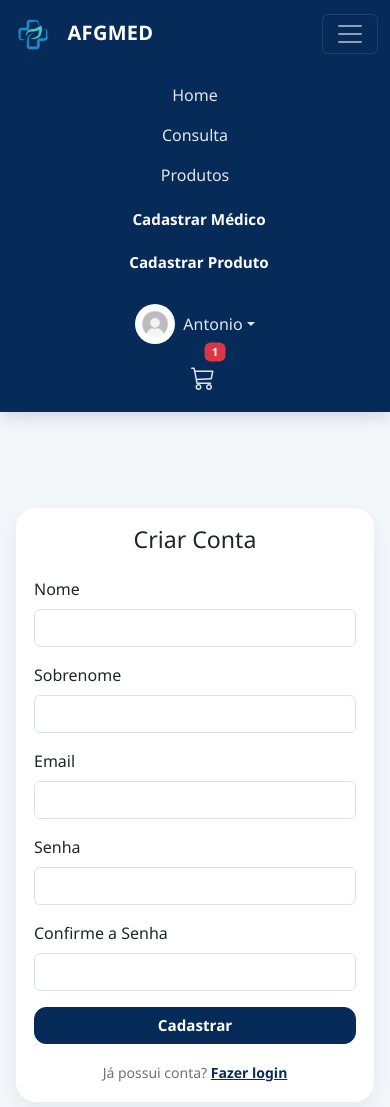
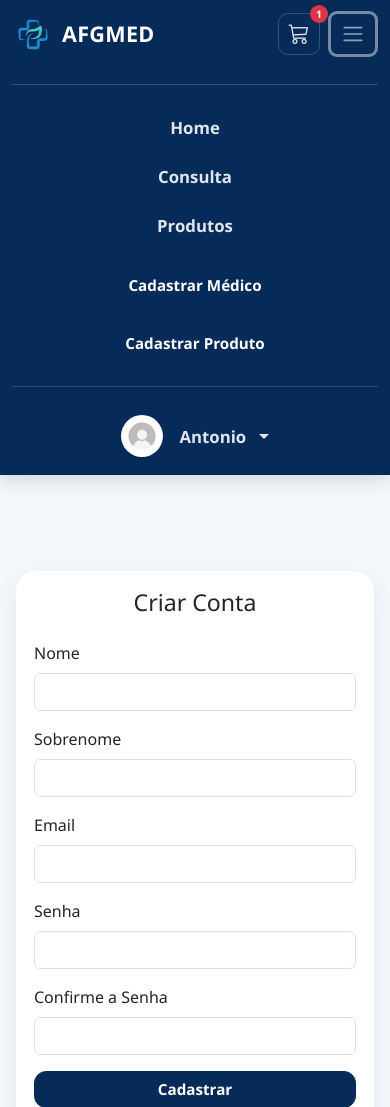
Before and after one commit to AntonioDonizeti/AFGMED, a Flask app: page /criar-conta in a window 390 px wide, after a click that opens the changed part. Shown: the top 1107 px of the page. Run offline with Flask 3, Linux system fonts and the light colour scheme; a user stored in the database is signed in; some libraries are stand-ins or nearby versions.

Commit message:
Ajuste do Carrinho Mobile

```diff
--- a/projetoafgmed/static/css/style.css
+++ b/projetoafgmed/static/css/style.css
@@ -147,7 +147,6 @@ body {
     background: linear-gradient(180deg, #eef7fb, #ffffff);
 }
 
-/* Ajuste automático das imagens dos médicos e produtos */
 .card-img-container {
     width: 100%;
     height: 200px;
@@ -196,6 +195,43 @@ h1.text-center {
     border-radius: 12px !important;
     margin-bottom: 10px;
     border: 1px solid #e5eaf0;
+}
+
+/* ========================== */
+/*      CARRINHO MOBILE       */
+/* ========================== */
+.carrinho-mobile-btn {
+    width: 46px;
+    height: 46px;
+    border: 1px solid rgba(255, 255, 255, 0.18);
+    border-radius: 10px;
+    color: #ffffff !important;
+    display: flex;
+    align-items: center;
+    justify-content: center;
+    text-decoration: none;
+    position: relative;
+}
+
+.carrinho-mobile-btn i {
+    font-size: 1.45rem;
+}
+
+.carrinho-mobile-btn:hover {
+    background: rgba(255, 255, 255, 0.08);
+    color: #7ee0d2 !important;
+}
+
+.carrinho-mobile-btn .badge,
+.badge-carrinho {
+    font-size: 0.65rem;
+    min-width: 18px;
+    height: 18px;
+    display: inline-flex;
+    align-items: center;
+    justify-content: center;
+    padding: 0 5px;
+    border-radius: 999px;
 }
 
 /* ========================== */
@@ -553,14 +589,6 @@ h1.text-center {
 /*       RESPONSIVO TABLET    */
 /* ========================== */
 @media (max-width: 992px) {
-    .navbar-nav {
-        padding-top: 15px;
-    }
-
-    .navbar-nav .btn {
-        margin-top: 6px;
-    }
-
     .hero-banner {
         background-position: center;
     }
@@ -572,6 +600,164 @@ h1.text-center {
 
     .entrega-mapa-wrapper {
         height: 380px;
+    }
+}
+
+/* ========================== */
+/*       NAVBAR MOBILE        */
+/* ========================== */
+@media (max-width: 991px) {
+    .navbar {
+        padding: 8px 0;
+    }
+
+    .navbar .container {
+        gap: 10px;
+    }
+
+    .navbar-brand {
+        font-size: 1.55rem;
+        display: flex;
+        align-items: center;
+        margin-right: auto;
+    }
+
+    .navbar-brand img {
+        width: 46px;
+        height: 46px;
+    }
+
+    .navbar-toggler {
+        width: 50px;
+        height: 46px;
+        padding: 0 !important;
+        border-radius: 9px;
+        border: 3px solid rgba(255, 255, 255, 0.45);
+        box-shadow: none !important;
+        display: flex;
+        align-items: center;
+        justify-content: center;
+    }
+
+    .navbar-toggler:focus {
+        box-shadow: none !important;
+    }
+
+    .navbar-toggler-icon {
+        width: 24px;
+        height: 24px;
+        margin: 0;
+        background-size: 100% 100%;
+        background-position: center;
+    }
+
+    .navbar-collapse {
+        margin-top: 14px;
+        padding-top: 18px;
+        border-top: 1px solid rgba(255, 255, 255, 0.16);
+        width: 100%;
+    }
+
+    .navbar-nav {
+        width: 100%;
+        padding-top: 0;
+        align-items: center !important;
+        text-align: center;
+    }
+
+    .navbar-nav .nav-item {
+        width: 100%;
+        display: flex;
+        justify-content: center;
+    }
+
+    .navbar-nav .nav-link {
+        width: auto;
+        padding: 12px 0;
+        text-align: center;
+        font-size: 1.05rem;
+        font-weight: 700;
+        display: inline-flex;
+        justify-content: center;
+        align-items: center;
+    }
+
+    .navbar-nav .btn {
+        width: auto;
+        min-width: 220px;
+        display: inline-flex;
+        justify-content: center;
+        text-align: center;
+        margin-top: 10px;
+        padding: 12px 18px;
+    }
+
+    .navbar-nav.ms-lg-3 {
+        margin-left: 0 !important;
+        margin-top: 18px;
+        padding-top: 18px;
+        border-top: 1px solid rgba(255, 255, 255, 0.16);
+        align-items: center !important;
+    }
+
+    .navbar .dropdown {
+        width: 100%;
+        display: flex;
+        flex-direction: column;
+        align-items: center;
+    }
+
+    #perfilDropdown {
+        width: auto;
+        display: inline-flex !important;
+        align-items: center;
+        justify-content: center;
+        gap: 8px;
+        padding: 10px 0;
+        text-align: center;
+    }
+
+    #perfilDropdown img {
+        width: 42px !important;
+        height: 42px !important;
+        flex-shrink: 0;
+    }
+
+    .navbar .dropdown-menu {
+        position: static !important;
+        transform: none !important;
+        width: 100%;
+        max-width: 320px;
+        margin-top: 10px;
+        padding: 8px;
+        border: none;
+        border-radius: 16px;
+        box-shadow: none;
+        background: #ffffff;
+        text-align: left;
+    }
+
+    .navbar .dropdown-menu.show {
+        display: block;
+    }
+
+    .navbar .dropdown-item {
+        width: 100%;
+        padding: 12px 14px;
+        border-radius: 12px;
+        font-weight: 600;
+        color: #072B59;
+        justify-content: flex-start;
+        text-align: left;
+    }
+
+    .navbar .dropdown-item:hover {
+        background: #eef7fb;
+        color: #072B59;
+    }
+
+    .navbar .dropdown-divider {
+        margin: 8px 0;
     }
 }
 
@@ -669,6 +855,11 @@ h1.text-center {
 
     .navbar-brand img {
         width: 42px;
+        height: 42px;
+    }
+
+    .navbar-brand {
+        font-size: 1.35rem;
     }
 
     .btn {
@@ -704,4 +895,23 @@ h1.text-center {
     .modal-email-existente h3 {
         font-size: 1.45rem;
     }
+
+    .carrinho-mobile-btn {
+        width: 42px;
+        height: 42px;
+    }
+
+    .carrinho-mobile-btn i {
+        font-size: 1.3rem;
+    }
+
+    .navbar-toggler {
+        width: 50px;
+        height: 46px;
+    }
+
+    .navbar-toggler-icon {
+        width: 24px;
+        height: 24px;
+    }
 }
--- a/projetoafgmed/templates/_carrinho_lateral.html
+++ b/projetoafgmed/templates/_carrinho_lateral.html
@@ -139,12 +139,10 @@ document.addEventListener("DOMContentLoaded", function () {
             container.innerHTML = html;
         }
 
-        const badgeAtual = document.querySelector(".badge.bg-danger");
-
-        if (badgeAtual) {
+            document.querySelectorAll(".badge-carrinho").forEach(function (badgeAtual) {
             badgeAtual.textContent = data.quantidade;
-            badgeAtual.style.display = data.quantidade > 0 ? "inline-block" : "none";
-        }
+            badgeAtual.style.display = data.quantidade > 0 ? "inline-flex" : "none";
+        });
     }
 
     async function enviarAcaoCarrinho(url, dados = null) {
--- a/projetoafgmed/templates/base.html
+++ b/projetoafgmed/templates/base.html
@@ -15,17 +15,48 @@
 <!-- Navbar -->
 <nav class="navbar navbar-expand-lg navbar-dark bg-dark">
     <div class="container">
-        <a class="navbar-brand" href="{{ url_for('homepage') }}">
+
+        <!-- Logo -->
+        <a class="navbar-brand d-flex align-items-center" href="{{ url_for('homepage') }}">
             <img src="{{ url_for('static', filename='imagens/logo.jpg') }}" alt="Logo" width="50" class="me-2">
             AFGMED
         </a>
 
-        <button class="navbar-toggler" type="button" data-bs-toggle="collapse" data-bs-target="#navbarNav">
-            <span class="navbar-toggler-icon"></span>
-        </button>
+        <!-- Carrinho mobile + botão menu -->
+        <div class="d-flex align-items-center gap-2 d-lg-none">
+
+            {% if current_user.is_authenticated and (not current_user.is_medico or current_user.is_admin) %}
+                <a class="nav-link carrinho-mobile-btn position-relative"
+                   href="#"
+                   data-bs-toggle="offcanvas"
+                   data-bs-target="#carrinhoLateral"
+                   aria-controls="carrinhoLateral">
+
+                    <i class="bi bi-cart3"></i>
+
+                    {% if carrinho %}
+                        <span class="badge bg-danger badge-carrinho position-absolute top-0 start-100 translate-middle">
+                            {{ quantidade_carrinho }}
+                        </span>
+                    {% endif %}
+                </a>
+            {% endif %}
+
+            <button class="navbar-toggler"
+                    type="button"
+                    data-bs-toggle="collapse"
+                    data-bs-target="#navbarNav"
+                    aria-controls="navbarNav"
+                    aria-expanded="false"
+                    aria-label="Abrir menu">
+                <span class="navbar-toggler-icon"></span>
+            </button>
+
+        </div>
 
         <div class="collapse navbar-collapse" id="navbarNav">
-            <ul class="navbar-nav ms-auto align-items-center">
+
+            <ul class="navbar-nav ms-auto align-items-lg-center">
                 <li class="nav-item">
                     <a class="nav-link" href="{{ url_for('homepage') }}">Home</a>
                 </li>
@@ -45,19 +76,26 @@
                 </li>
 
                 {% if current_user.is_authenticated and current_user.is_admin %}
-                    <li class="nav-item ms-2">
-                        <a class="btn btn-primary" href="{{ url_for('cadastro_medico') }}">Cadastrar Médico</a>
+                    <li class="nav-item ms-lg-2">
+                        <a class="btn btn-primary" href="{{ url_for('cadastro_medico') }}">
+                            Cadastrar Médico
+                        </a>
                     </li>
-                    <li class="nav-item ms-2">
-                        <a class="btn btn-primary" href="{{ url_for('cadastro_produto') }}">Cadastrar Produto</a>
+
+                    <li class="nav-item ms-lg-2">
+                        <a class="btn btn-primary" href="{{ url_for('cadastro_produto') }}">
+                            Cadastrar Produto
+                        </a>
                     </li>
                 {% endif %}
             </ul>
 
-            <ul class="navbar-nav ms-3 align-items-center">
+            <ul class="navbar-nav ms-lg-3 align-items-lg-center">
+
                 {% if current_user.is_authenticated %}
+
                     <!-- Perfil -->
-                    <li class="nav-item dropdown me-3">
+                    <li class="nav-item dropdown me-lg-3">
                         <a class="nav-link dropdown-toggle d-flex align-items-center"
                            href="#"
                            id="perfilDropdown"
@@ -74,6 +112,7 @@
                         </a>
 
                         <ul class="dropdown-menu dropdown-menu-end" aria-labelledby="perfilDropdown">
+
                             <li>
                                 <a class="dropdown-item d-flex align-items-center" href="{{ url_for('perfil') }}">
                                     <i class="bi bi-person-circle me-2"></i>
@@ -114,35 +153,46 @@
                                     Sair
                                 </a>
                             </li>
+
                         </ul>
                     </li>
 
+                    <!-- Carrinho desktop -->
                     {% if not current_user.is_medico or current_user.is_admin %}
-                        <!-- Carrinho -->
-                        <li class="nav-item position-relative">
+                        <li class="nav-item position-relative d-none d-lg-block">
                             <a class="nav-link"
                                href="#"
                                data-bs-toggle="offcanvas"
                                data-bs-target="#carrinhoLateral"
                                aria-controls="carrinhoLateral">
+
                                 <i class="bi bi-cart3" style="font-size: 1.5rem;"></i>
 
                                 {% if carrinho %}
-                                    <span class="badge bg-danger position-absolute top-0 start-100 translate-middle">
+                                    <span class="badge bg-danger badge-carrinho position-absolute top-0 start-100 translate-middle">
                                         {{ quantidade_carrinho }}
                                     </span>
                                 {% endif %}
                             </a>
                         </li>
                     {% endif %}
+
                 {% else %}
-                    <li class="nav-item ms-2">
-                        <a class="btn btn-primary" href="{{ url_for('criar_conta') }}">Criar Conta</a>
+
+                    <li class="nav-item ms-lg-2">
+                        <a class="btn btn-primary" href="{{ url_for('criar_conta') }}">
+                            Criar Conta
+                        </a>
                     </li>
-                    <li class="nav-item ms-2">
-                        <a class="btn btn-success" href="{{ url_for('login') }}">Login</a>
+
+                    <li class="nav-item ms-lg-2">
+                        <a class="btn btn-success" href="{{ url_for('login') }}">
+                            Login
+                        </a>
                     </li>
+
                 {% endif %}
+
             </ul>
         </div>
     </div>
@@ -161,11 +211,13 @@
 <footer class="footer-afg mt-5">
     <div class="container py-5">
         <div class="row g-4">
+
             <div class="col-md-4">
                 <div class="d-flex align-items-center mb-3">
                     <img src="{{ url_for('static', filename='imagens/logo.jpg') }}" alt="Logo AFGMED" width="48" class="footer-logo me-2">
                     <h5 class="mb-0 fw-bold">AFGMED</h5>
                 </div>
+
                 <p class="footer-text">
                     Plataforma de saúde criada para facilitar o acesso a consultas,
                     produtos farmacêuticos e cuidados essenciais.
@@ -174,6 +226,7 @@
 
             <div class="col-md-2">
                 <h6 class="footer-title">Navegação</h6>
+
                 <ul class="footer-links">
                     <li><a href="{{ url_for('homepage') }}">Home</a></li>
 
@@ -198,6 +251,7 @@
 
             <div class="col-md-3">
                 <h6 class="footer-title">Atendimento</h6>
+
                 <ul class="footer-links">
                     <li><i class="bi bi-clock"></i> Seg. a Sex. das 08h às 18h</li>
                     <li><i class="bi bi-envelope"></i> atendimento@afgmed.com</li>
@@ -207,15 +261,18 @@
 
             <div class="col-md-3">
                 <h6 class="footer-title">Segurança</h6>
+
                 <p class="footer-text">
                     Seus dados e pedidos são tratados com segurança durante toda a experiência.
                 </p>
+
                 <div class="footer-icons">
                     <i class="bi bi-shield-check"></i>
                     <i class="bi bi-heart-pulse"></i>
                     <i class="bi bi-cart-check"></i>
                 </div>
             </div>
+
         </div>
 
         <hr class="footer-line">
```
Also changed, not shown: instance/afgmed.db.
